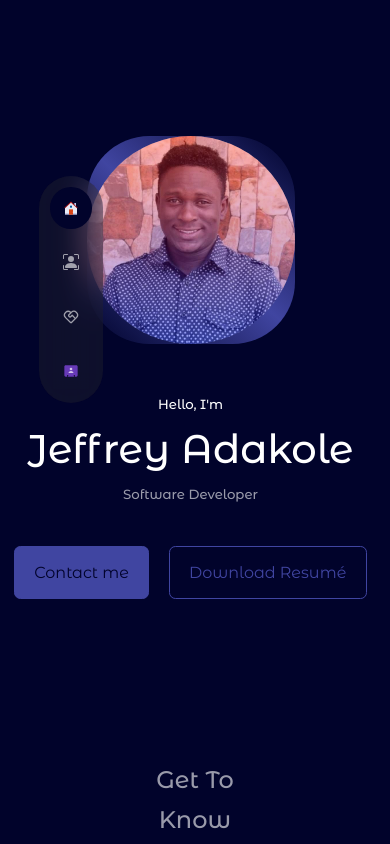
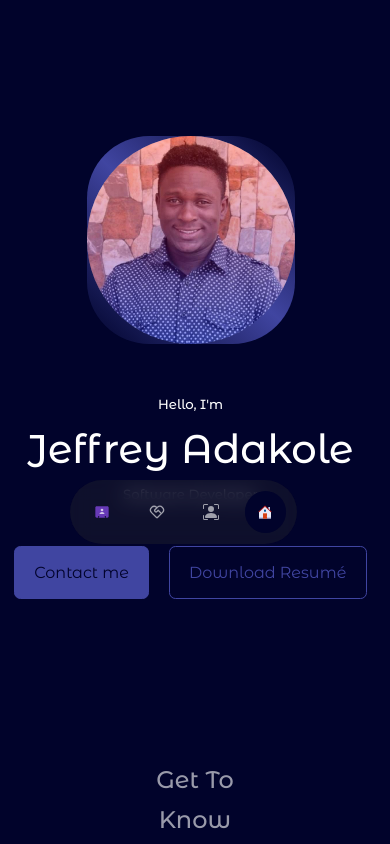
Before and after one commit to Jeff-Ad/portfolio-site, a React (Create React App) app: page / in a window 390 px wide. Shown: the top 844 px of the page. Built offline with nearby package versions, Linux system fonts and the light colour scheme.

Commit message:
fixed visual bugs

```diff
--- a/public/style.css
+++ b/public/style.css
@@ -175,6 +175,7 @@ main {
   align-items: center;
   /* overflow: hidden; */
   margin-left: 16rem;
+  z-index: 2;
 }
 .popup-inner {
   position: relative;
@@ -226,13 +227,14 @@ main {
   section > h2 {
     margin-top: 1rem;
   }
+
   .loader {
     text-align: center;
     display: flex;
     justify-content: center;
     align-items: center;
     width: 100%;
-    height: 70vh;
+    height: 80vh;
     color: var(--color-primary);
     font-size: 1rem;
   }
@@ -248,5 +250,6 @@ main {
     justify-content: left;
     align-items: center;
     margin-right: 15rem;
+    z-index: 2;
   }
 }
--- a/src/Popped.jsx
+++ b/src/Popped.jsx
@@ -5,7 +5,7 @@ import { FaTimes } from "react-icons/fa";
 
 const Popped = (props) => {
   const [msg, setMsg] = React.useState(
-    "Hi there, 😀 welcome to my world, do have a nice time breathing in my weird world 😎"
+    "😊 Hi there, welcome to my world, do have a nice time breathing in my weird world "
   );
   React.useEffect(() => {
     AOS.init({});
@@ -14,7 +14,7 @@ const Popped = (props) => {
   React.useEffect(() => {
     setTimeout(() => {
       setMsg(
-        "Heyyyy 😀 I trust You're having a good time breathing in my weird world 😉 ...just checking out. 'Ohki dohki' 'bye👋🏽' "
+        "Heyyyy  I trust You're having a good time breathing in my weird world  ...just checking out. 'Ohki dohki' 'bye👋🏽' "
       );
     }, 55000);
   }, []);
--- a/src/components/about/About.jsx
+++ b/src/components/about/About.jsx
@@ -159,7 +159,9 @@ function About() {
                   <div className="soft">
                     <div className="about__icon-soft">
                       <BsPatchCheckFill className="about__skills-icon" />
-                      <small>Critical Thinking & Problem Solving</small>
+                      <small>
+                        Critical Thinking <span>& Problem Solving</span>
+                      </small>
                     </div>
                     <div className="about__icon-soft">
                       <BsPatchCheckFill className="about__skills-icon" />
@@ -167,11 +169,13 @@ function About() {
                     </div>
                     <div className="about__icon-soft">
                       <BsPatchCheckFill className="about__skills-icon" />
-                      <small>Leadership</small>
+                      <small>
+                        Interpersonal Comm<span>unication</span>
+                      </small>
                     </div>
                     <div className="about__icon-soft">
                       <BsPatchCheckFill className="about__skills-icon" />
-                      <small>Interpersonal Communication</small>
+                      <small>Leadership</small>
                     </div>
                     <div className="about__icon-soft">
                       <BsPatchCheckFill className="about__skills-icon" />
@@ -198,7 +202,7 @@ function About() {
                   </div>
                   <div className="about__icon-interest">
                     <BsPatchCheckFill className="about__skills-icon" />
-                    <small>Playing Guitar</small>
+                    <small>Guitar 🎸</small>
                   </div>
                   <div className="about__icon-interest">
                     <BsPatchCheckFill className="about__skills-icon" />
--- a/src/components/about/about.css
+++ b/src/components/about/about.css
@@ -17,7 +17,7 @@
   /* margin-right: 0; */
 }
 .im > img {
-  border-radius: 2rem;
+  border-radius: 1rem;
   height: 22.5rem;
   width: 20.9rem;
   overflow: hidden;
@@ -31,7 +31,7 @@
   height: 22.5rem;
   width: 20.9rem;
   /* width: 20.9rem; */
-  border-radius: 2rem;
+  border-radius: 1rem;
   /* background-color: var(--color-primary); */
   background: linear-gradient(to bottom, red, blue);
   position: absolute;
@@ -140,7 +140,7 @@
 .about__icon-soft {
   display: flex;
   flex-direction: row;
-  margin-top: 0.5rem;
+  margin-top: 0.6rem;
 }
 .about__icon-interest {
   display: flex;
@@ -181,7 +181,9 @@
   font-size: 0.8rem;
   z-index: -2;
 }
-
+.about__icon-soft br {
+  display: none;
+}
 /* Media devices */
 
 /***** medium devices *****/
@@ -246,4 +248,7 @@
     height: 17.5rem;
     width: 15.9rem;
   }
+  .about__icon-soft span {
+    display: none;
+  }
 }
--- a/src/components/contact/Contact.jsx
+++ b/src/components/contact/Contact.jsx
@@ -76,7 +76,9 @@ function Contact() {
         data-aos-once="true"
         data-aos-anchor-placement="top-center"
       >
+        {/* <div className="hh5"> */}
         <h5
+          className="hh5"
           data-aos="fade-left"
           data-aos-offset="50"
           data-aos-delay="50"
@@ -85,7 +87,7 @@ function Contact() {
         >
           I’m currently open to new opportunities, my inbox is always open.
         </h5>
-
+        {/* </div> */}
         <h2
           data-aos="fade-up"
           data-aos-offset="50"
--- a/src/components/contact/contact.css
+++ b/src/components/contact/contact.css
@@ -97,4 +97,9 @@ button {
 /***** small devices *****/
 
 @media screen and (max-width: 600px) {
+  .hh5 {
+    display: flex;
+    align-items: center;
+    justify-content: center;
+  }
 }
--- a/src/components/header/HeaderSocials.jsx
+++ b/src/components/header/HeaderSocials.jsx
@@ -6,16 +6,24 @@ import { SiIcq } from "react-icons/si";
 function HeaderSocials() {
   return (
     <div className="header__socails animSoc">
-      <a href="https://linkedin.com" target="_blank" rel="noreferrer">
+      <a
+        href="https://www.linkedin.com/in/jeffrey-adakole-452246135/"
+        target="_blank"
+        rel="noreferrer"
+      >
         <BsLinkedin className="fav" />
       </a>
-      <a href="https://github.com" target="_blank" rel="noreferrer">
+      <a href="https://github.com/Jeff-Ad" target="_blank" rel="noreferrer">
         <FaGithub className="fav" />
       </a>
-      <a href="https://twitter.com" target="_blank" rel="noreferrer">
+      <a href="https://twitter.com/techi_jeff" target="_blank" rel="noreferrer">
         <FaTwitter className="fav" />
       </a>
-      <a href="https://icq.com" target="_blank" rel="noreferrer">
+      <a
+        href="https://api.icq.com/send?phone=+347066163175"
+        target="_blank"
+        rel="noreferrer"
+      >
         <SiIcq className="fav" />
       </a>
     </div>
--- a/src/components/nav/Nav.jsx
+++ b/src/components/nav/Nav.jsx
@@ -15,18 +15,16 @@ function Nav() {
   //     fontweight: isActive ? "active" : "",
   //   };
   // };
-  const [activeNav, setActiveNav] = React.useState(false);
+  // const [activeNav, setActiveNav] = React.useState(false);
+  // const setClick = () => setActiveNav(false);
   // setActiveNav("");
   return (
     <div>
-      <nav
-        className={`navbar ${activeNav ? "active" : ""}
-               `}
-      >
-        <Link to="hder" spy={true} smooth={true} offset={-5} duration={200}>
+      <nav className="nav">
+        <Link to="hder" spy={true} smooth={true} offset={-5} duration={100}>
           <FcHome />
         </Link>
-        <Link to="about" spy={true} smooth={true} offset={-10} duration={200}>
+        <Link to="about" spy={true} smooth={true} offset={-10} duration={100}>
           <BsPersonBoundingBox />
         </Link>
         <Link
@@ -35,11 +33,10 @@ function Nav() {
           smooth={true}
           offset={-10}
           duration={100}
-          onClick={() => setActiveNav(true)}
         >
           <RiServiceLine />
         </Link>
-        <Link to="contact" spy={true} smooth={true} offset={50} duration={200}>
+        <Link to="contact" spy={true} smooth={true} offset={50} duration={150}>
           <FcBusinessContact />
         </Link>
       </nav>
--- a/src/components/nav/nav.css
+++ b/src/components/nav/nav.css
@@ -1,4 +1,4 @@
-nav {
+.nav {
   background: rgba(48, 48, 49, 0.3);
   width: max-content;
   display: block;
@@ -32,3 +32,46 @@ nav a.active {
   background: var(--color-bg);
   color: var(--color-white);
 }
+@media screen and (max-width: 1024px) {
+}
+
+@media screen and (max-width: 800px) {
+  .nav {
+    background: rgba(48, 48, 49, 0.3);
+    width: max-content;
+    display: block;
+    padding: 0.7rem 0.7rem;
+    z-index: 2;
+    position: fixed;
+    left: 18%;
+    height: max-content;
+    /* top: 11rem; */
+    /* bottom: -12rem; */
+    top: 30rem;
+    /* height: 18.6rem; */
+    /* transform: translateX(-50%); */
+    /* bottom: 3rem; */
+    display: flex;
+    flex-direction: row-reverse;
+    gap: 0.8rem;
+    align-items: center;
+    justify-content: center;
+    backdrop-filter: blur(10px);
+    border-radius: 3rem;
+  }
+  nav a {
+    background: transparent;
+    border-radius: 50%;
+    padding: 0.8rem;
+    display: flex;
+    color: var(--color-light);
+    font-size: 1rem;
+  }
+  nav a:hover {
+    background: var(--color-bg);
+  }
+  nav a.active {
+    background: var(--color-bg);
+    color: var(--color-white);
+  }
+}
```
Also changed, not shown: 1 other file (tests, documents, lock files or other folders).
